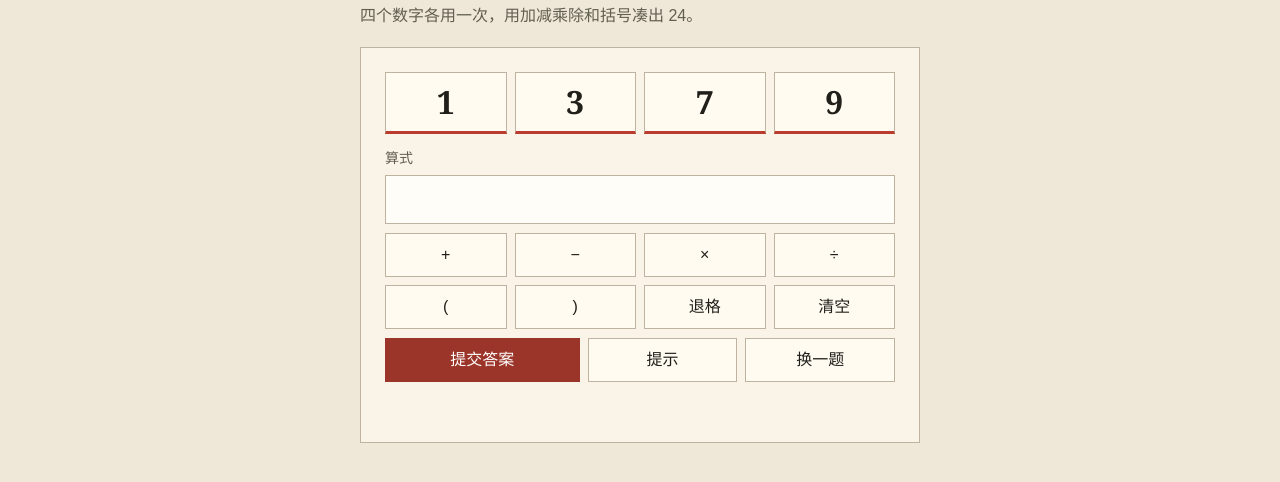
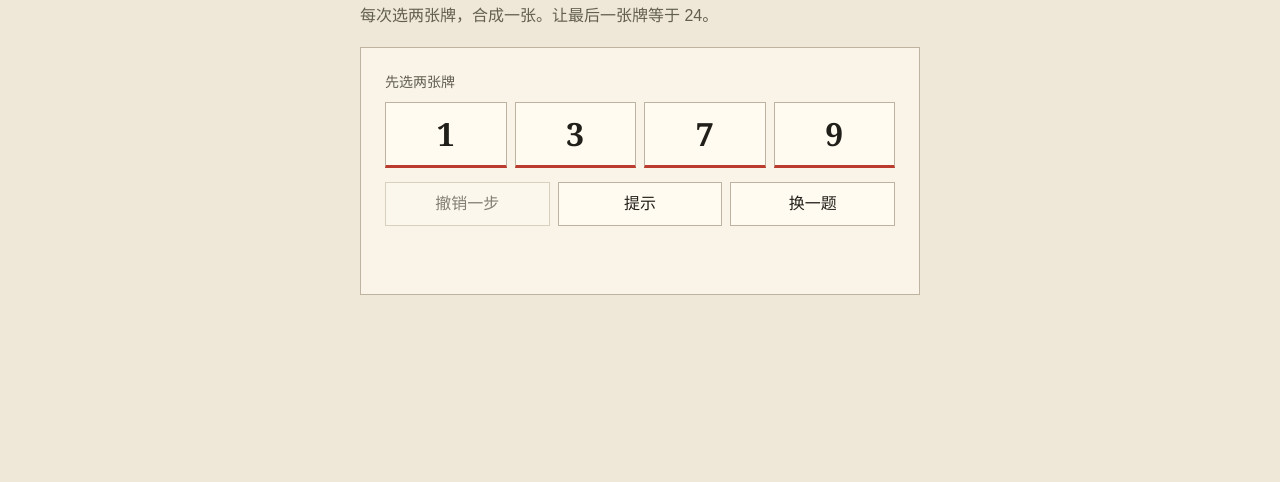
Before and after one commit to gangelitang-afk/booe, a plain HTML site: page public/twenty-four.html in a window 1280 px wide. Shown: the part 254-736 px from the top of the page. Drawn offline with Linux system fonts and the light colour scheme.

Commit message:
Make 24 point a card merging game

```diff
--- a/public/assets/twenty-four.js
+++ b/public/assets/twenty-four.js
@@ -5,160 +5,181 @@
     [1, 2, 7, 8], [2, 2, 3, 9], [4, 4, 7, 7], [1, 6, 6, 8],
     [2, 3, 5, 7], [3, 5, 7, 9], [4, 5, 6, 7], [1, 3, 7, 9]
   ];
+  const symbols = { '+': '+', '-': '−', '*': '×', '/': '÷' };
 
-  // Keep results as exact fractions so expressions with thirds can reach 24.
+  function simplify(numerator, denominator) {
+    let a = Math.abs(numerator);
+    let b = Math.abs(denominator);
+    while (b) [a, b] = [b, a % b];
+    const divisor = denominator < 0 ? -a : a;
+    return [numerator / divisor, denominator / divisor];
+  }
+
   function calculate([a, b], op, [c, d]) {
     switch (op) {
-      case '+': return [a * d + b * c, b * d];
-      case '-': return [a * d - b * c, b * d];
-      case '*': return [a * c, b * d];
-      case '/': return c === 0 ? null : [a * d, b * c];
+      case '+': return simplify(a * d + b * c, b * d);
+      case '-': return simplify(a * d - b * c, b * d);
+      case '*': return simplify(a * c, b * d);
+      case '/': return c === 0 ? null : simplify(a * d, b * c);
     }
   }
 
-  const isTwentyFour = ([numerator, denominator]) => numerator === 24 * denominator;
-  const symbols = { '+': '+', '-': '−', '*': '×', '/': '÷' };
+  const display = ([n, d]) => d === 1 ? String(n) : n + '/' + d;
+  const equals24 = ([n, d]) => n === 24 * d;
+  const stepText = (left, op, right) => display(left) + ' ' + symbols[op] + ' ' + display(right);
 
-  function solve(items, first = '') {
-    if (items.length === 1) {
-      return isTwentyFour(items[0].value) ? { answer: items[0].text, first } : null;
+  function solve(cards, firstStep = '') {
+    if (cards.length === 1) {
+      return equals24(cards[0].value) ? { firstStep, expression: cards[0].expression } : null;
     }
-    for (const [i, left] of items.entries()) {
-      for (const [j, right] of items.entries()) {
+    for (const [i, left] of cards.entries()) {
+      for (const [j, right] of cards.entries()) {
         if (i === j) continue;
-        const rest = items.filter((_, index) => index !== i && index !== j);
-        for (const [op, symbol] of Object.entries(symbols)) {
+        const rest = cards.filter((_, index) => index !== i && index !== j);
+        for (const op of Object.keys(symbols)) {
           const value = calculate(left.value, op, right.value);
           if (!value) continue;
-          const step = left.text + ' ' + symbol + ' ' + right.text;
-          const answer = solve([...rest, { value, text: '(' + step + ')' }], first || step);
-          if (answer) return answer;
+          const expression = '(' + left.expression + symbols[op] + right.expression + ')';
+          const solution = solve([...rest, { value, expression }], firstStep || stepText(left.value, op, right.value));
+          if (solution) return solution;
         }
       }
     }
     return null;
   }
 
-  const normalize = (text) => text.replace(/−/g, '-').replace(/[×＊]/g, '*')
-    .replace(/[÷／]/g, '/').replace(/（/g, '(').replace(/）/g, ')');
+  const tiles = document.getElementById('numbers');
+  const operators = document.getElementById('operators');
+  const prompt = document.getElementById('selection-prompt');
+  const result = document.getElementById('result');
+  const undo = document.getElementById('undo');
+  const hint = document.getElementById('hint');
+  const next = document.getElementById('next');
+  const seal = document.getElementById('win-seal');
+  const moves = document.getElementById('moves');
+  const remaining = [];
+  const history = [];
+  let current = -1;
+  let cards = [];
+  let selected = [];
+  let feedback = '';
+  let hintShown = false;
+  let mergedIndex = -1;
 
-  function checkExpression(input, numbers) {
-    const text = normalize(input);
-    if (/[^1-9+*/()\s-]/.test(text)) throw new Error('请只使用题目数字、四则运算符和括号。');
-    const tokens = text.match(/[1-9]+|[+*/()-]/g) || [];
-    const used = tokens.filter(token => /^[1-9]+$/.test(token)).sort().join(',');
-    if (used !== [...numbers].sort().join(',')) throw new Error('请把题目的四个数字各用一次。');
+  function render() {
+    const finished = cards.length === 1;
+    const won = finished && equals24(cards[0].value);
+    tiles.replaceChildren(...cards.map((card, index) => {
+      const button = document.createElement('button');
+      const order = selected.indexOf(index);
+      const value = display(card.value);
+      button.type = 'button';
+      button.dataset.index = index;
+      button.textContent = value;
+      button.disabled = finished;
+      button.setAttribute('aria-pressed', String(order !== -1));
+      if (order !== -1) {
+        button.dataset.order = order + 1;
+        button.setAttribute('aria-label', value + '，第 ' + (order + 1) + ' 张');
+      }
+      if (index === mergedIndex) button.classList.add('merged');
+      return button;
+    }));
 
-    let index = 0;
-    const invalid = () => new Error('算式还不完整，请检查运算符和括号。');
-    function term() {
-      const token = tokens[index++];
-      if (/^[1-9]$/.test(token || '')) return [Number(token), 1];
-      if (token !== '(') throw invalid();
-      const value = expression();
-      if (tokens[index++] !== ')') throw invalid();
-      return value;
+    const [left, right] = selected.map(index => cards[index]);
+    operators.hidden = !right;
+    if (right) {
+      for (const button of operators.children) {
+        const op = button.dataset.op;
+        const value = calculate(left.value, op, right.value);
+        button.disabled = !value;
+        button.querySelector('span').textContent = stepText(left.value, op, right.value);
+        button.querySelector('strong').textContent = value ? '= ' + display(value) : '除数为 0';
+      }
     }
-    function combine(readOperand, operators) {
-      let value = readOperand();
-      while (operators.includes(tokens[index])) {
-        const op = tokens[index++];
-        value = calculate(value, op, readOperand());
-        if (!value) throw new Error('除数不能为 0，请换一种算法。');
-      }
-      return value;
-    }
-    const product = () => combine(term, ['*', '/']);
-    const expression = () => combine(product, ['+', '-']);
-    const result = expression();
-    if (index !== tokens.length) throw invalid();
-    return isTwentyFour(result);
+
+    prompt.textContent = finished ? '剩下 1 张牌' : right ? '选择合并结果' :
+      left ? '已选 ' + display(left.value) + '，再选一张牌' : '先选两张牌';
+    undo.disabled = !history.length;
+    hint.disabled = won;
+    hint.textContent = hintShown ? '看答案' : '提示';
+    next.classList.toggle('primary', won);
+    seal.hidden = !won;
+    moves.replaceChildren(...history.map(move => {
+      const li = document.createElement('li');
+      li.textContent = move.label;
+      return li;
+    }));
+    result.textContent = won ? '凑成 24！' : finished && !feedback ?
+      '算到了 ' + display(cards[0].value) + '。撤销一步，再试试看。' : feedback;
   }
 
-  const form = document.getElementById('game');
-  const input = document.getElementById('expression');
-  const tiles = document.getElementById('numbers');
-  const result = document.getElementById('result');
-  const hint = document.getElementById('hint');
-  let remaining = [];
-  let current = -1;
-  let solution;
-  let puzzle;
-
-  function message(text = '', state = '') {
-    result.textContent = text;
-    result.dataset.state = state;
-  }
-
-  function updateInput() {
-    const used = normalize(input.value).match(/[1-9]/g) || [];
-    for (const tile of tiles.children) {
-      const index = used.indexOf(tile.dataset.token);
-      tile.disabled = index !== -1;
-      if (tile.disabled) used.splice(index, 1);
-    }
-    message();
+  function clearSelection() {
+    selected = [];
+    feedback = '';
+    hintShown = false;
+    mergedIndex = -1;
   }
 
   function nextPuzzle() {
-    if (!remaining.length) remaining = puzzles.map((_, index) => index).filter(index => index !== current);
-    const choice = Math.floor(Math.random() * remaining.length);
-    [current] = remaining.splice(choice, 1);
-    puzzle = puzzles[current];
-    solution = solve(puzzle.map(number => ({ value: [number, 1], text: String(number) })));
-    tiles.replaceChildren(...puzzle.map(number => {
-      const tile = document.createElement('button');
-      tile.type = 'button';
-      tile.textContent = tile.dataset.token = String(number);
-      return tile;
-    }));
-    input.value = '';
-    hint.textContent = '提示';
-    message();
+    if (!remaining.length) remaining.push(...puzzles.map((_, i) => i).filter(i => i !== current));
+    [current] = remaining.splice(Math.floor(Math.random() * remaining.length), 1);
+    cards = puzzles[current].map(number => ({ value: [number, 1], expression: String(number) }));
+    history.length = 0;
+    clearSelection();
+    render();
   }
 
-  form.addEventListener('click', (event) => {
-    const token = event.target.dataset.token;
-    if (!token) return;
-    const { selectionStart, selectionEnd } = input;
-    if (input.value.length - (selectionEnd - selectionStart) >= input.maxLength) return;
-    input.setRangeText(token, selectionStart, selectionEnd, 'end');
-    updateInput();
-    if (event.target.disabled) input.focus({ preventScroll: true });
+  tiles.addEventListener('click', event => {
+    const tile = event.target.closest('button[data-index]');
+    if (!tile || tile.disabled) return;
+    const index = Number(tile.dataset.index);
+    if (selected.includes(index)) selected = selected.filter(item => item !== index);
+    else selected = selected.length === 2 ? [index] : [...selected, index];
+    feedback = '';
+    hintShown = false;
+    mergedIndex = -1;
+    render();
+    if (event.detail === 0) tiles.children[index].focus();
   });
-  input.addEventListener('input', updateInput);
-  document.getElementById('clear').addEventListener('click', () => {
-    input.value = '';
-    updateInput();
+
+  operators.addEventListener('click', event => {
+    const button = event.target.closest('button[data-op]');
+    if (!button || button.disabled || selected.length !== 2) return;
+    const [left, right] = selected.map(index => cards[index]);
+    const op = button.dataset.op;
+    const value = calculate(left.value, op, right.value);
+    const index = Math.min(...selected);
+    history.push({ cards, label: stepText(left.value, op, right.value) + ' = ' + display(value) });
+    cards = cards.filter((_, position) => !selected.includes(position));
+    cards.splice(index, 0, { value, expression: '(' + left.expression + symbols[op] + right.expression + ')' });
+    clearSelection();
+    mergedIndex = index;
+    render();
+    if (event.detail === 0) (cards.length === 1 ? next : tiles.children[index]).focus();
   });
-  document.getElementById('undo').addEventListener('click', () => {
-    const { selectionStart, selectionEnd } = input;
-    if (selectionEnd > 0) {
-      const start = selectionStart === selectionEnd ? selectionStart - 1 : selectionStart;
-      input.setRangeText('', start, selectionEnd, 'end');
-      updateInput();
+
+  undo.addEventListener('click', () => {
+    if (!history.length) return;
+    cards = history.pop().cards;
+    clearSelection();
+    render();
+    if (!history.length && document.activeElement === undo) tiles.firstElementChild.focus();
+  });
+  next.addEventListener('click', nextPuzzle);
+  hint.addEventListener('click', () => {
+    const solution = solve(cards);
+    if (!solution) {
+      feedback = '这条路凑不到 24，撤销一步再试试。';
+    } else if (hintShown) {
+      feedback = solution.expression.slice(1, -1) + ' = 24';
+    } else {
+      feedback = '下一步可以先算 ' + solution.firstStep + '。';
+      hintShown = true;
     }
+    mergedIndex = -1;
+    render();
   });
-  hint.addEventListener('click', () => {
-    if (hint.textContent === '提示') {
-      message('可以先算 ' + solution.first + '。');
-      hint.textContent = '看答案';
-    } else {
-      message(solution.answer.slice(1, -1) + ' = 24');
-    }
-  });
-  document.getElementById('next').addEventListener('click', nextPuzzle);
-  form.addEventListener('submit', (event) => {
-    event.preventDefault();
-    try {
-      if (checkExpression(input.value, puzzle)) {
-        message('算对了！可以换一题继续。', 'win');
-      } else {
-        message('这道算式没有得到 24，再试试。', 'error');
-      }
-    } catch (error) {
-      message(error.message, 'error');
-    }
-  });
+
   nextPuzzle();
 })();
--- a/public/twenty-four.html
+++ b/public/twenty-four.html
@@ -20,19 +20,36 @@
     button { min-width: 0; min-height: 44px; border: 1px solid var(--db-line); background: #fffbf1; color: inherit; font: inherit; cursor: pointer; }
     button:hover:not(:disabled) { border-color: var(--db-red); color: #952a22; }
     button:focus-visible, input:focus-visible { outline: 2px solid var(--db-red); outline-offset: 2px; }
-    .numbers button { min-height: 62px; border-bottom: 3px solid var(--db-red); font: 700 2rem/1 Georgia, serif; }
+    .numbers button { position: relative; min-height: 66px; border-bottom: 3px solid var(--db-red); font: 700 clamp(1.4rem, 5.5vw, 2rem)/1 Georgia, serif; }
     .numbers button:disabled { border-bottom-color: var(--db-line); color: var(--db-muted); opacity: .58; cursor: default; }
-    label { display: block; margin-bottom: 5px; color: var(--db-muted); font-size: .875rem; }
-    input { width: 100%; min-height: 49px; border: 1px solid var(--db-line); background: #fffdf7; color: inherit; padding: 7px 10px; font: 1.15rem/1.35 Consolas, "Microsoft YaHei", monospace; }
-    .operators { grid-template-columns: repeat(4, minmax(0, 1fr)); margin: 9px 0; }
-    .actions { grid-template-columns: 1.3fr 1fr 1fr; }
+    .numbers button[aria-pressed="true"] { border-color: var(--db-red); background: #f5e3d1; }
+    .numbers button[data-order]::after { content: attr(data-order); position: absolute; top: 4px; right: 5px; color: #952a22; font: 700 .75rem/1 sans-serif; }
+    .numbers .merged { animation: settle 160ms ease-out; }
+    .selection-prompt { margin: 0 0 8px; font-size: .875rem; color: var(--db-muted); }
+    .operators { grid-template-columns: repeat(2, minmax(0, 1fr)); margin: 0 0 12px; }
+    [hidden] { display: none !important; }
+    .operators button { min-height: 54px; padding: 5px; line-height: 1.2; }
+    .operators span, .operators strong { display: block; }
+    .operators strong { margin-top: 3px; font-size: 1.05rem; }
+    .operators button:disabled, .actions button:disabled { opacity: .55; cursor: default; }
+    .actions { grid-template-columns: repeat(3, minmax(0, 1fr)); }
     .primary { background: #9c3529; border-color: #9c3529; color: #fff; }
     .primary:hover:not(:disabled) { background: #7b2b22; color: #fff; }
-    .result { min-height: 1.6em; margin: 10px 0 0; overflow-wrap: anywhere; }
-    .result[data-state="win"] { color: #2e5743; font-weight: 700; }
-    .result[data-state="error"] { color: #952a22; }
+    .feedback { display: flex; align-items: center; gap: 12px; min-height: 30px; margin-top: 10px; }
+    .result { margin: 0; overflow-wrap: anywhere; }
+    .seal { flex: none; padding: 4px 7px; border: 2px solid currentColor; color: #952a22; font: 900 1.1rem/1.1 SimSun, serif; transform: rotate(-7deg); animation: stamp 340ms cubic-bezier(.18,.72,.33,1) both; }
+    .moves { margin: 4px 0 0; padding-left: 1.4em; color: var(--db-muted); font-size: .875rem; }
+    @keyframes settle { from { transform: scale(.94); } to { transform: scale(1); } }
+    @keyframes stamp {
+      0% { opacity: 0; transform: translateY(-7px) rotate(-13deg) scale(1.35); }
+      65% { opacity: 1; transform: translateY(1px) rotate(-5deg) scale(.96); }
+      100% { opacity: 1; transform: rotate(-7deg) scale(1); }
+    }
+    @media (prefers-reduced-motion: reduce) {
+      .numbers .merged, .seal { animation: none; }
+    }
   </style>
-  <script src="assets/twenty-four.js" defer></script>
+  <script src="assets/twenty-four.js?v=cards" defer></script>
   <script src="assets/resume-browsing.js" defer></script>
 </head>
 <body class="db-secondary">
@@ -49,28 +66,27 @@
     <main>
       <a class="back" href="play.html">回到一起玩</a>
       <h1 class="game-heading"><span>24</span> 点</h1>
-      <p class="game-rules">四个数字各用一次，用加减乘除和括号凑出 24。</p>
-      <form class="game" id="game">
-        <div class="numbers" id="numbers" role="group" aria-label="本题数字"></div>
-        <label for="expression">算式</label>
-        <input id="expression" type="text" maxlength="64" autocomplete="off" spellcheck="false" inputmode="none">
-        <div class="operators" role="group" aria-label="运算与编辑">
-          <button type="button" data-token="+">+</button>
-          <button type="button" data-token="−">−</button>
-          <button type="button" data-token="×">×</button>
-          <button type="button" data-token="÷">÷</button>
-          <button type="button" data-token="(">(</button>
-          <button type="button" data-token=")">)</button>
-          <button type="button" id="undo">退格</button>
-          <button type="button" id="clear">清空</button>
+      <p class="game-rules">每次选两张牌，合成一张。让最后一张牌等于 24。</p>
+      <div class="game">
+        <p class="selection-prompt" id="selection-prompt" aria-live="polite"></p>
+        <div class="numbers" id="numbers" role="group" aria-label="当前数字牌"></div>
+        <div class="operators" id="operators" role="group" aria-label="选择合并结果" hidden>
+          <button type="button" data-op="+"><span></span><strong></strong></button>
+          <button type="button" data-op="-"><span></span><strong></strong></button>
+          <button type="button" data-op="*"><span></span><strong></strong></button>
+          <button type="button" data-op="/"><span></span><strong></strong></button>
         </div>
         <div class="actions">
-          <button type="submit" class="primary">提交答案</button>
+          <button type="button" id="undo">撤销一步</button>
           <button type="button" id="hint">提示</button>
           <button type="button" id="next">换一题</button>
         </div>
-        <p class="result" id="result" role="status" aria-atomic="true"></p>
-      </form>
+        <div class="feedback">
+          <span class="seal" id="win-seal" aria-hidden="true" hidden>成了</span>
+          <p class="result" id="result" role="status" aria-atomic="true"></p>
+        </div>
+        <ol class="moves" id="moves" aria-label="本题运算记录"></ol>
+      </div>
       <noscript>请启用 JavaScript 后开始游戏。</noscript>
     </main>
   </div>
```
